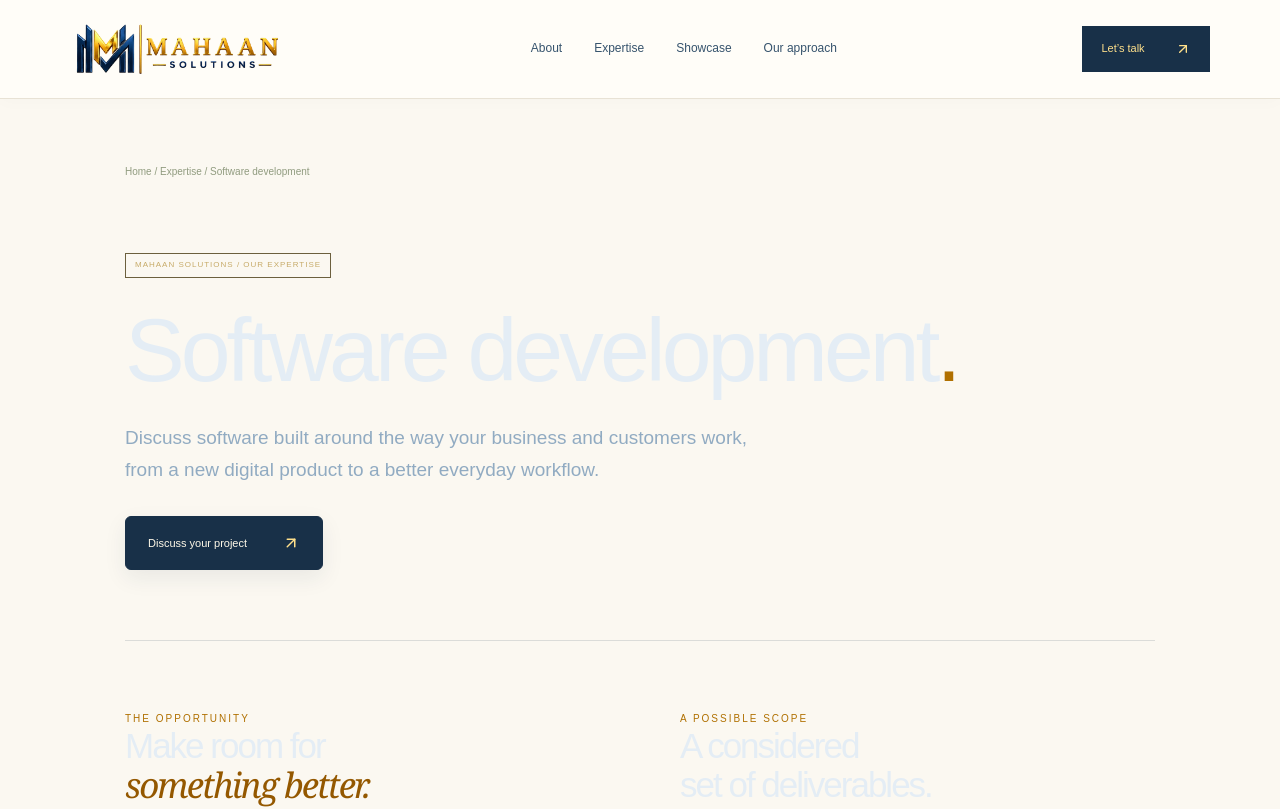
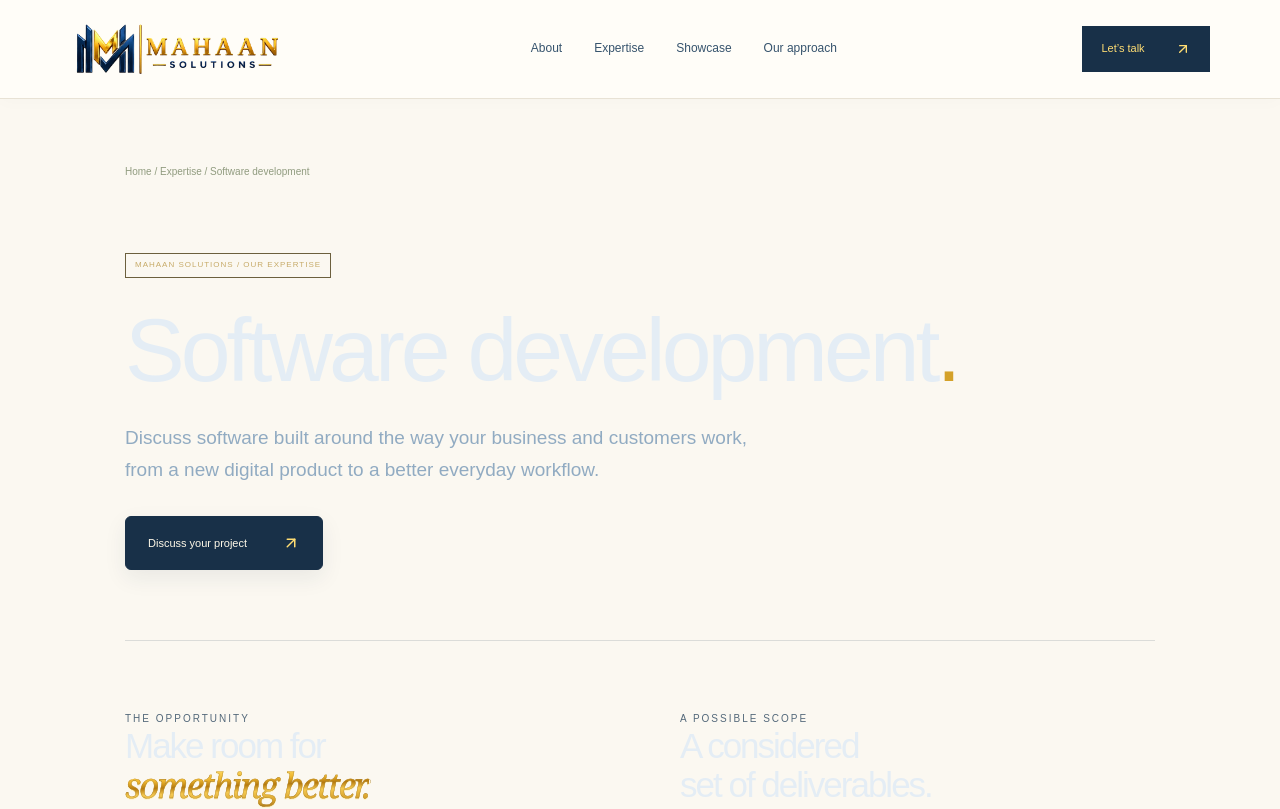
Before and after one commit to bhanuprakashreddy8651/mahaansolutions, a Next.js app: page /services/software-development in a window 1280 px wide. Shown: the top 809 px of the page. Built offline with nearby package versions, Linux system fonts and the light colour scheme; no server answers.

Commit message:
Update Site source

```diff
--- a/src/styles/brand-palette.css
+++ b/src/styles/brand-palette.css
@@ -1,9 +1,9 @@
 /* Canonical palette derived from the supplied metallic logo.
    Logo amber/shadows: #B07000 / #905000. Highlights: #FFD040.
    Use the deeper gold for readable text; reserve highlights for decoration. */
-:root{--brand-navy:#183048;--brand-gold:#b07000;--gold-text:#945800;--gold-metal:#c38b16;--gold-highlight:#ffd040;--gold-soft:#fff1c4;--gold-border:#b0700038;--ink:#183048;--gold:#b07000;--paper:#fbf8f1;--brand-ivory:#fbf8f1;--brand-muted:#596b70}
+:root{--brand-navy:#183048;--brand-gold:#d4a129;--gold-text:#183048;--gold-metal:#d4a129;--gold-highlight:#ffdf76;--gold-soft:#fff3ce;--gold-border:#c9972838;--ink:#183048;--gold:#d4a129;--paper:#fbf8f1;--brand-ivory:#fbf8f1;--brand-muted:#596b70}
 .home-hero h1,.section-heading h2,.company-intro h2,.principles-heading h2,.faq-section h2,.contact h2,.company-finale h2,.business-service-card h3,.portrait-credit strong,.journey-title h4{color:var(--brand-navy)}
-.home-hero h1>span{color:var(--gold-text);background:linear-gradient(105deg,#8e5100 0%,#b47700 48%,#925300 100%);background-clip:text;-webkit-background-clip:text;-webkit-text-fill-color:transparent}
+
 h2 em,.section-light h2 em,.contact h2 em,.company-finale h2 em,.company-promise strong{color:var(--gold-text)}
 .home-hero .eyebrow,.portrait-credit small,.journey-title small,.journey-detail>span,.solution-console-caption>span,.business-problem>span,.studio-caption{color:var(--gold-text)}
 .section-label,.section-light .section-label,.contact .section-label,.contact-dot,.service-card-top,.business-service-card .service-card-top{color:var(--brand-muted)}
@@ -18,3 +18,13 @@ h2 em,.section-light h2 em,.contact h2 em,.company-finale h2 em,.company-promise
 .solution-index>button.is-active{background:var(--gold-soft)!important;color:var(--brand-navy)!important}.journey-route button.selected>span{background:var(--brand-navy);border-color:var(--brand-navy);color:#fff4cf}.journey-token{background:linear-gradient(135deg,#fff0b8,#e7c36f);color:var(--brand-navy);border:1px solid #cf9b3040}.journey-rings i{border-color:var(--gold-border)}.journey-artifact{border-color:var(--gold-border)}
 .company-principles{background:#f7f0df}.company-finale{background:radial-gradient(ellipse at 20% 50%,#f2deb0,transparent 43%),#f6eedc}.finale-orb{border-color:#c8973c;background:#fffbef;color:var(--brand-navy);box-shadow:0 0 0 25px #fff9e955,0 0 0 60px #fff9e933}.finale-orb:hover{background:#f6df9d}
 .form-field input:focus-visible,.form-field select:focus-visible,.form-field textarea:focus-visible{outline-color:var(--brand-gold)}button:focus-visible,a:focus-visible{outline-color:var(--gold-text)}::selection{background:#ffe6a0;color:var(--brand-navy)}
+
+/* Match the logo’s polished gold finish, rather than its brown shadow sample. */
+:root{--gold-finish:linear-gradient(178deg,#fff0a0 0%,#ffda64 22%,#edb52d 39%,#b67a0d 51%,#f4c84f 63%,#d6a02a 81%,#98600c 100%)}
+:is(.home-hero h1>span,h2 em,.company-promise strong){color:#c99520;background:var(--gold-finish);background-clip:text;-webkit-background-clip:text;-webkit-text-fill-color:transparent;-webkit-text-stroke:.35px #a27620;filter:drop-shadow(0 1px 0 #fff4c3);text-shadow:none}
+.home-hero .eyebrow,.portrait-credit small,.journey-title small,.journey-detail>span,.solution-console-caption>span,.business-problem>span{color:#53687a}
+.narration-button>svg,.service-deliverables svg,.principle-grid svg,.principle-grid article>div>span,.contact-arrow,.business-service-card .service-card-top>svg{color:#bb871c}
+.nav-cta{color:#ffdd73}.button-gold>svg,.nav-cta>svg,.floating-contact>svg,.floating-call>svg{color:#ffdd73}
+.journey-token{background:linear-gradient(135deg,#fff4bd,#efc85b);border-color:#d5a33355}.solution-index>button.is-active{background:#fff0bd!important}.business-service-card.chapter-active{border-color:#cf9a27}.finale-orb{border-color:#d5a333}.finale-orb:hover{background:#ffe9a2}
+@media(forced-colors:active){:is(.home-hero h1>span,h2 em,.company-promise strong){background:none;-webkit-text-fill-color:CanvasText;-webkit-text-stroke:0;filter:none;color:CanvasText}}
+.eyebrow,.company-finale .eyebrow,.company-intro .eyebrow,.company-principles .eyebrow,.faq-section .eyebrow,.contact .eyebrow,.approach .eyebrow{color:#53687a}
```
Also changed, not shown: 6 other files (tests, documents, lock files or other folders).
